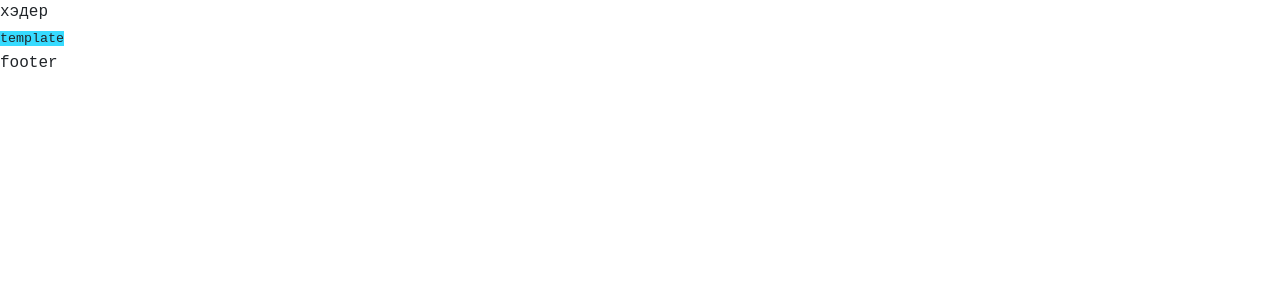
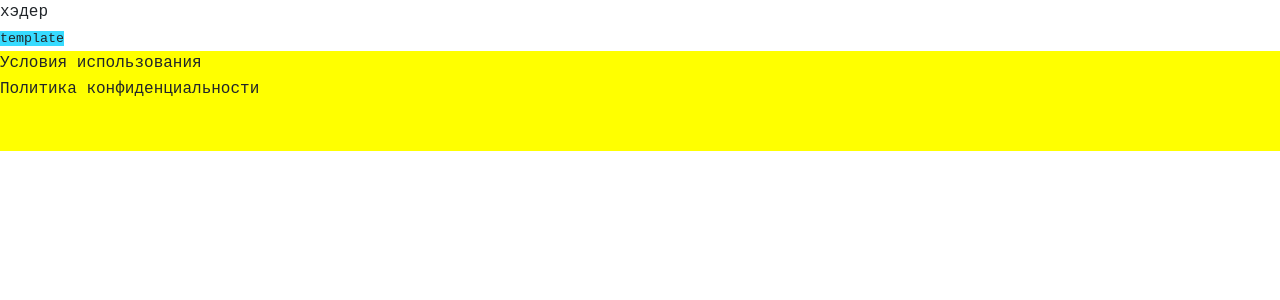
Before and after one commit to KseniaSafonova/producer, a Vue app: page / in a window 1280 px wide. Shown: the top 300 px of the page. Built offline with nearby package versions, Linux system fonts and the light colour scheme.

Commit message:
добавлен список

```diff
--- a/src/components/common/BlockAbout/Footer.vue
+++ /dev/null
@@ -1,16 +0,0 @@
-<template>
-  <div class="footer">123</div>
-</template>
-
-<script>
-export default {
-  name: 'Footer',
-}
-</script>
-
-<style lang="postcss">
-.footer {
-    background-color: var(--color-black);
-    height: 565px;
-}
-</style>
--- /dev/null
+++ b/src/components/common/Footer/Footer.vue
@@ -0,0 +1,28 @@
+<script>
+
+export default {
+  name: 'Footer',
+}
+
+/*const conditions = ref([
+  { text: 'Условия использования' },
+  { text: 'Политика конфиденциальности' },
+]);*/
+</script>
+
+<template>
+  <div class="footer">
+   <FooterListBlock/>
+   </div>
+
+</template>
+
+
+<style lang="postcss">
+.footer {
+    background-color: var(--color-black);
+    background-color: yellow;
+    height: 565px;
+    height: 100px;
+}
+</style>
--- a/src/components/ui/BaseButton/FooterListBlock.vue
+++ /dev/null
@@ -1,15 +0,0 @@
-<template>
-    <ul>
-        <li><a href="/...">...</a></li>
-    </ul>
-</template>
-
-<script>
-export default {
-  name: 'FooterListBlock',
-}
-</script>
-
-<style lang="postcss">
-
-</style>
--- /dev/null
+++ b/src/components/ui/FooterListBlock/FooterListBlock.vue
@@ -0,0 +1,36 @@
+<script>
+import {ref} from 'vue';
+
+export default {
+  name: 'FooterListBlock',
+  setup() {
+    const conditions = ref([
+      { text: 'Условия использования' },
+      { text: 'Политика конфиденциальности' },
+    ]);
+
+    return { conditions };
+  }
+}
+
+</script>
+
+<template>
+    <ul>
+        <li v-for="condition in conditions">
+          {{ condition.text }}
+        </li>
+    </ul>
+    <!--<ul>
+        <li><a href="/...">...</a></li>
+    </ul>
+    <ul>
+        <li><a href="/...">...</a></li>
+    </ul>-->
+</template>
+
+
+
+<style lang="postcss">
+
+</style>
--- a/src/layouts/LayoutDefault.vue
+++ b/src/layouts/LayoutDefault.vue
@@ -7,11 +7,13 @@
     <RouterView />
 
     <!-- footer -->
-    <footer>footer</footer>
+
+    <footer><Footer /></footer>
   </div>
 </template>
 
 <script>
+
 export default {
   name: 'LayoutDefault',
 }
```
